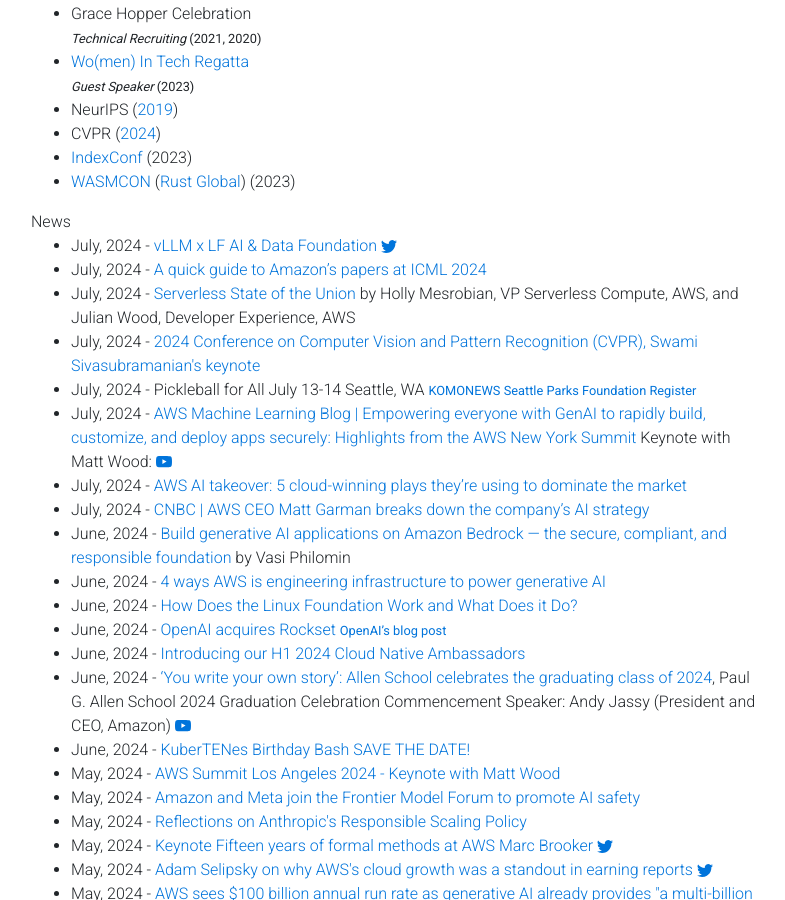
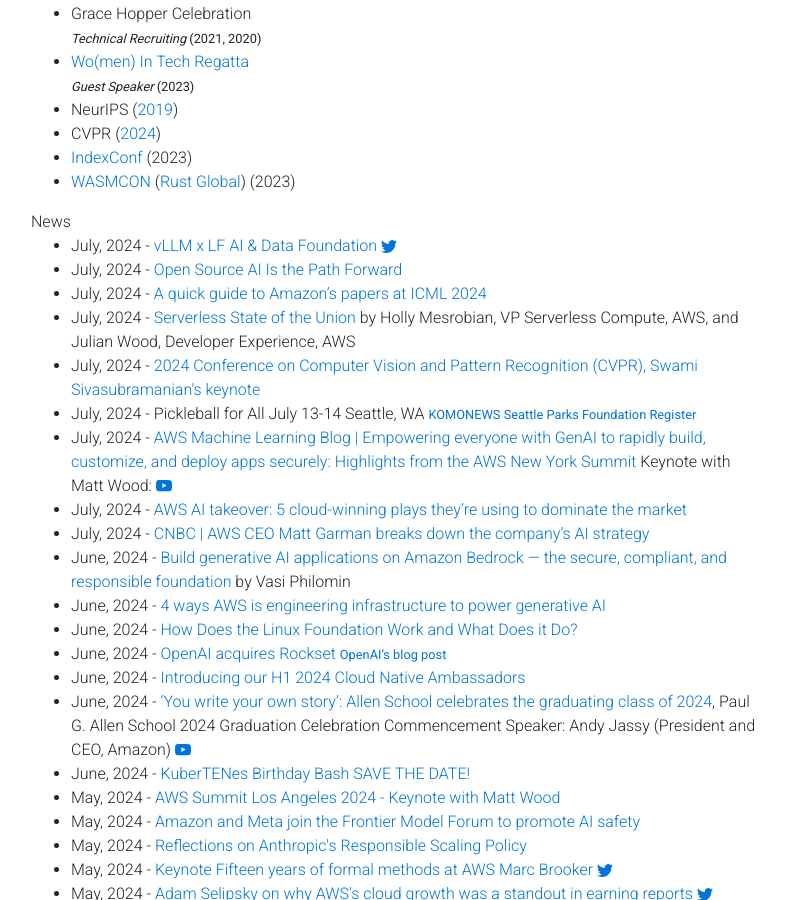
Before and after one commit to gfw001/gfw001.github.io, a Jekyll site: the page portfolio.html, which Jekyll copies as it is, in a window 1280 px wide and 900 px high, scrolled down 1592 px. Shown: the whole window, without its empty margins (54-839 px from the left). Built offline with Jekyll 4.4.1, drawn with Linux system fonts in a browser that asks for light colours; nearby versions of some CDN libraries; a style sheet for code colours, icons or effects is not loaded.

Commit message:
Update portfolio.html

```diff
--- a/portfolio.html
+++ b/portfolio.html
@@ -315,6 +315,9 @@
                 <path d="M5.026 15c6.038 0 9.341-5.003 9.341-9.334 0-.14 0-.282-.006-.422A6.685 6.685 0 0 0 16 3.542a6.658 6.658 0 0 1-1.889.518 3.301 3.301 0 0 0 1.447-1.817 6.533 6.533 0 0 1-2.087.793A3.286 3.286 0 0 0 7.875 6.03a9.325 9.325 0 0 1-6.767-3.429 3.289 3.289 0 0 0 1.018 4.382A3.323 3.323 0 0 1 .64 6.575v.045a3.288 3.288 0 0 0 2.632 3.218 3.203 3.203 0 0 1-.865.115 3.23 3.23 0 0 1-.614-.057 3.283 3.283 0 0 0 3.067 2.277A6.588 6.588 0 0 1 .78 13.58a6.32 6.32 0 0 1-.78-.045A9.344 9.344 0 0 0 5.026 15z"/>
                 </svg>
                 </a>
+	</li>
+	<li>
+	       July, 2024 - <a href="https://about.fb.com/news/2024/07/open-source-ai-is-the-path-forward/">Open Source AI Is the Path Forward</a>
 	</li>
 	<li>
 	       July, 2024 - <a href="https://www.amazon.science/blog/a-quick-guide-to-amazons-papers-at-icml-2024">A quick guide to Amazon’s papers at ICML 2024</a>
```
